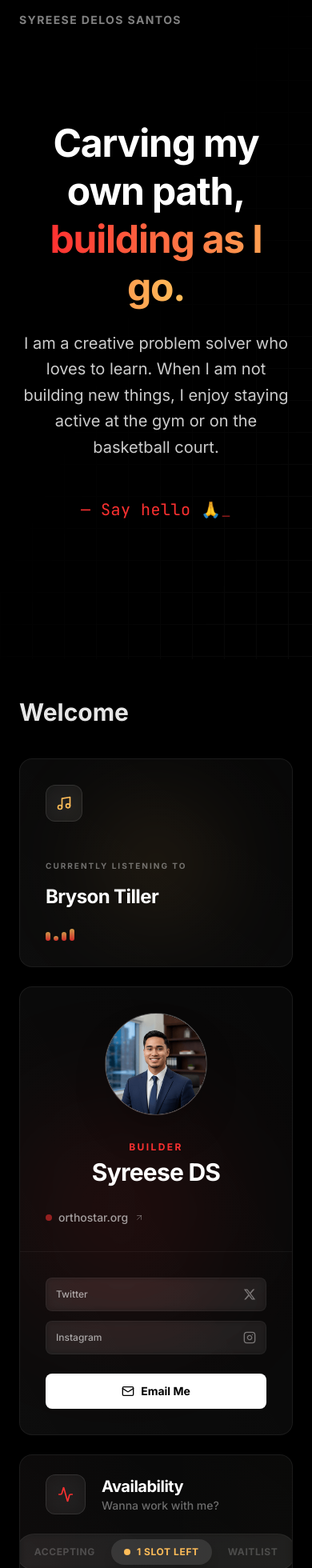
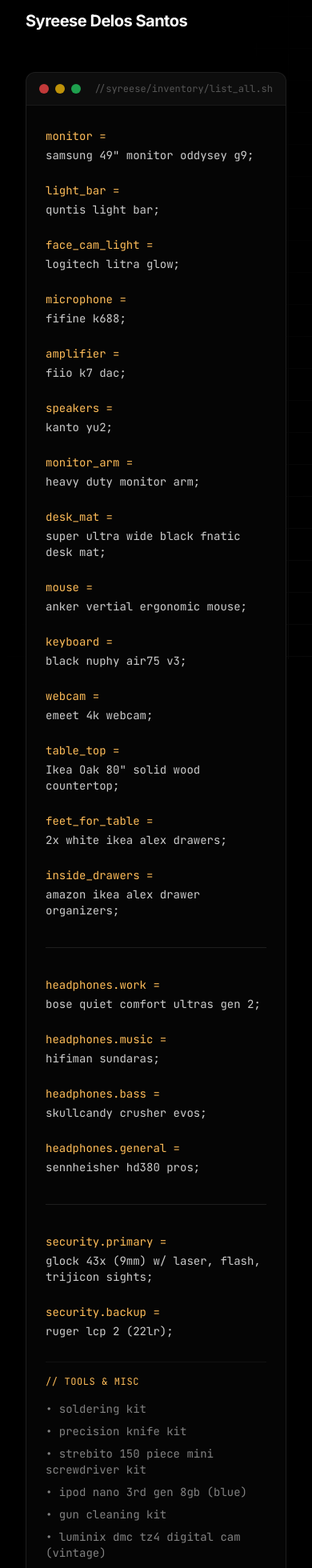
Before and after one commit to SyreeseOfficial/portfolio, a React (Vite) app: page /setup in a window 390 px wide. Shown: the part 20-1980 px from the top of the page at 80% size. Built offline with nearby package versions, Linux system fonts and the light colour scheme.

Commit message:
Update links, animations & styles

```diff
--- a/App.tsx
+++ b/App.tsx
@@ -1,82 +1,53 @@
 import React from 'react';
+import { BrowserRouter as Router, Routes, Route } from 'react-router-dom';
 import { Background } from './components/Layout/Background';
 import { Hero } from './components/Hero';
 import { HeaderBento } from './components/HeaderBento';
-import { BentoGrid } from './components/BentoGrid';
+import { Philosophy } from './components/Philosophy';
+import { DeskSetup } from './components/DeskSetup';
 import { Tools } from './components/Tools';
+import { Bookshelf } from './components/Bookshelf';
+import { MyBets } from './components/MyBets';
 import { Roadmap } from './components/Roadmap';
 import { Footer } from './components/Footer';
-import { DeskSetup } from './components/DeskSetup';
+import { SetupPage } from './components/SetupPage';
+import { ContentDiet } from './components/ContentDiet';
+import { FavoritePurchases } from './components/FavoritePurchases';
 import { PhotosPreview } from './components/PhotosPreview';
-import { Philosophy } from './components/Philosophy';
-import { ContentDiet } from './components/ContentDiet';
-import { MyBets } from './components/MyBets';
-import { Bookshelf } from './components/Bookshelf';
-import { FavoritePurchases } from './components/FavoritePurchases';
 import { Changelog } from './components/Changelog';
 
-function App() {
+const LandingPage = () => {
     return (
-    <div className="min-h-screen text-white font-sans selection:bg-[#ff3131]/30 selection:text-[#ffbd59]">
+        <div className="relative min-h-screen text-white selection:bg-red-500/30">
             <Background />
-
-      <main className="relative z-10 px-6 md:px-12 lg:px-24 max-w-7xl mx-auto flex flex-col">
-
+            <div className="relative z-10 max-w-7xl mx-auto px-6 py-12 md:px-12 md:py-20 space-y-32">
                 <Hero />
-
-        <div className="mb-80">
                 <HeaderBento />
-        </div>
-
-        <div className="mb-80">
-          <BentoGrid />
-        </div>
-
-        <div className="mb-80">
                 <Philosophy />
-        </div>
-
-        <div className="mb-80">
-          <Tools />
-        </div>
-
-        <div className="mb-80">
-          <ContentDiet />
-        </div>
-
-        <section className="mb-80 grid grid-cols-1 md:grid-cols-2 gap-6">
+                <div className="grid grid-cols-1 md:grid-cols-2 gap-6">
                     <DeskSetup />
                     <PhotosPreview />
-        </section>
-
-        <div className="mb-80">
+                </div>
+                <Tools />
+                <ContentDiet />
+                <FavoritePurchases />
+                <Bookshelf />
                 <MyBets />
-        </div>
-
-        <div className="mb-80">
-          <Bookshelf />
-        </div>
-
-        <div className="mb-80">
-          <FavoritePurchases />
-        </div>
-
-        <div className="mb-80">
+                <Roadmap />
                 <Changelog />
-        </div>
-
-        <div className="mb-80">
-          <Roadmap />
-        </div>
-
                 <Footer />
-      </main>
-
-      <div className="fixed top-8 left-6 md:left-12 z-50 mix-blend-difference">
-         <span className="font-bold text-sm tracking-widest uppercase opacity-50">Syreese Delos Santos</span>
             </div>
         </div>
     );
+};
+
+export default function App() {
+    return (
+        <Router>
+            <Routes>
+                <Route path="/" element={<LandingPage />} />
+                <Route path="/setup" element={<SetupPage />} />
+            </Routes>
+        </Router>
+    );
 }
-
-export default App;
--- a/components/Bookshelf.tsx
+++ b/components/Bookshelf.tsx
@@ -21,7 +21,7 @@ const BOOKS = [
     summary: "If you want to win fast, you have to find the one most important job that gets you closer to your goal. Once you find it, forget everything else. Stop getting distracted and just focus on that one big thing.",
     gradient: "from-[#ffbd59]/20 to-yellow-200/20",
     colSpan: "md:col-span-1",
-    icon: <Target className="w-6 h-6 text-[#ff3131]" />,
+    icon: <Target className="w-6 h-6 text-[#ffbd59]" />,
     url: "https://www.goodreads.com/book/show/16256798-the-one-thing?from_search=true&from_srp=true&qid=NMSXZa4IIw&rank=1"
   },
   {
@@ -72,7 +72,7 @@ export const Bookshelf: React.FC = () => {
                 className="h-full p-8 flex flex-col group relative overflow-hidden transition-all duration-300 !border-0 bg-white/[0.02]"
                 hoverEffect={false}
               >
-                <div className={`absolute -top-10 -right-10 w-48 h-48 bg-gradient-to-br ${book.gradient} blur-[60px] rounded-full group-hover:scale-150 transition-transform duration-700 opacity-40 group-hover:opacity-60`} />
+                {/* Gradient removed */}
 
                 <div className="relative z-10 flex flex-col h-full">
                   {/* Header: Author & Title with Icon at top right */}
--- a/components/DeskSetup.tsx
+++ b/components/DeskSetup.tsx
@@ -1,5 +1,6 @@
 import React from 'react';
 import { motion } from 'framer-motion';
+import { Link } from 'react-router-dom';
 
 export const DeskSetup: React.FC = () => {
   return (
@@ -11,6 +12,7 @@ export const DeskSetup: React.FC = () => {
       <motion.div
         initial={{ opacity: 0, y: 20 }}
         whileInView={{ opacity: 1, y: 0 }}
+        whileHover={{ scale: 1.02 }}
         viewport={{ once: true }}
         className="group relative flex flex-col flex-1 bg-[#050505] rounded-xl overflow-hidden border border-white/10 hover:border-white/20 transition-colors duration-500"
       >
@@ -56,9 +58,9 @@ export const DeskSetup: React.FC = () => {
           </p>
 
           <div className="pt-4">
-            <a href="#" className="inline-block text-transparent bg-clip-text bg-gradient-to-r from-[#ff3131] to-[#ffbd59] font-semibold hover:opacity-80 transition-opacity">
+            <Link to="/setup" className="inline-block text-transparent bg-clip-text bg-gradient-to-r from-[#ff3131] to-[#ffbd59] font-semibold hover:opacity-80 transition-opacity">
               [ Explore My Setup ]
-            </a>
+            </Link>
           </div>
         </div>
 
--- a/components/FavoritePurchases.tsx
+++ b/components/FavoritePurchases.tsx
@@ -56,8 +56,12 @@ export const FavoritePurchases: React.FC = () => {
             </div>
 
             <div className="flex flex-col">
-                    {PURCHASES.map((item) => (
+              {PURCHASES.map((item, i) => (
                 <motion.a
+                  initial={{ opacity: 0, x: -20 }}
+                  whileInView={{ opacity: 1, x: 0 }}
+                  viewport={{ once: true }}
+                  transition={{ delay: i * 0.1 }}
                   key={item.id}
                   href={item.url}
                   target="_blank"
--- a/components/Hero.tsx
+++ b/components/Hero.tsx
@@ -71,7 +71,9 @@ export const Hero: React.FC = () => {
         </div>
 
         <a
-          href="#footer"
+          href="https://x.com/hisyre"
+          target="_blank"
+          rel="noopener noreferrer"
           className="inline-block text-xl text-[#ff3131] h-8 font-mono tracking-wide"
         >
           {text}
--- a/components/Philosophy.tsx
+++ b/components/Philosophy.tsx
@@ -5,7 +5,7 @@ import { Crown, Hammer, Sparkles } from 'lucide-react';
 const RULES = [
   {
     title: "I'm In Charge",
-    description: "I decide how I think and feel. Every choice is my fault.",
+    description: "I choose my mindset & create my own reality.",
     icon: <Crown className="w-6 h-6" />,
     color: "text-white",
     video: "/videos/ship.webm"
@@ -40,6 +40,7 @@ export const Philosophy: React.FC = () => {
             key={i}
             initial={{ opacity: 0, y: 10 }}
             whileInView={{ opacity: 1, y: 0 }}
+            whileHover={{ y: -5 }}
             viewport={{ once: true }}
             transition={{ delay: i * 0.1 }}
             className="flex flex-col p-6 rounded-2xl border border-white/5 bg-white/[0.02] hover:bg-white/[0.04] transition-colors duration-300"
--- a/components/PhotosPreview.tsx
+++ b/components/PhotosPreview.tsx
@@ -11,6 +11,7 @@ export const PhotosPreview: React.FC = () => {
       <motion.div
         initial={{ opacity: 0, y: 20 }}
         whileInView={{ opacity: 1, y: 0 }}
+        whileHover={{ scale: 1.02 }}
         viewport={{ once: true }}
         transition={{ delay: 0.1 }}
         className="group relative flex flex-col flex-1 bg-[#050505] rounded-xl overflow-hidden border border-white/10 hover:border-white/20 transition-colors duration-500"
--- /dev/null
+++ b/components/SetupPage.tsx
@@ -0,0 +1,106 @@
+import React from 'react';
+import { motion } from 'framer-motion';
+import { Background } from './Layout/Background';
+import { Link } from 'react-router-dom';
+
+export const SetupPage: React.FC = () => {
+    return (
+        <div className="min-h-screen bg-black text-white p-8 font-sans selection:bg-red-500/30">
+            <Background />
+
+            <div className="relative z-10 max-w-4xl mx-auto">
+                {/* Header / Logo */}
+                <div className="mb-12">
+                    <Link to="/" className="inline-block group">
+                        <h1 className="text-xl font-bold tracking-tight group-hover:text-white/80 transition-colors">
+                            Syreese Delos Santos
+                        </h1>
+                        <div className="h-0.5 w-full bg-gradient-to-r from-red-500 to-yellow-500 scale-x-0 group-hover:scale-x-100 transition-transform origin-left" />
+                    </Link>
+                </div>
+
+                {/* Terminal Container */}
+                <motion.div
+                    initial={{ opacity: 0, y: 20 }}
+                    animate={{ opacity: 1, y: 0 }}
+                    transition={{ duration: 0.5 }}
+                    className="bg-[#050505] rounded-xl overflow-hidden border border-white/10 shadow-2xl"
+                >
+                    {/* Terminal Header */}
+                    <div className="flex items-center justify-between px-4 py-3 bg-white/[0.03] border-b border-white/5">
+                        <div className="flex space-x-2">
+                            <div className="w-3 h-3 rounded-full bg-red-500/80" />
+                            <div className="w-3 h-3 rounded-full bg-yellow-500/80" />
+                            <div className="w-3 h-3 rounded-full bg-green-500/80" />
+                        </div>
+                        <div className="text-xs font-mono text-white/30">
+                    //syreese/inventory/list_all.sh
+                        </div>
+                    </div>
+
+                    {/* Content */}
+                    <div className="p-6 md:p-10 font-mono text-sm space-y-6">
+
+                        {/* Items Grid */}
+                        <div className="grid grid-cols-1 gap-y-4">
+                            <SetupItem label="monitor" value='samsung 49" monitor oddysey g9' />
+                            <SetupItem label="light_bar" value="quntis light bar" />
+                            <SetupItem label="face_cam_light" value="logitech litra glow" />
+                            <SetupItem label="microphone" value="fifine k688" />
+                            <SetupItem label="amplifier" value="fiio k7 dac" />
+                            <SetupItem label="speakers" value="kanto yu2" />
+                            <SetupItem label="monitor_arm" value="heavy duty monitor arm" />
+                            <SetupItem label="desk_mat" value="super ultra wide black fnatic desk mat" />
+                            <SetupItem label="mouse" value="anker vertial ergonomic mouse" />
+                            <SetupItem label="keyboard" value="black nuphy air75 v3" />
+                            <SetupItem label="webcam" value="emeet 4k webcam" />
+                            <SetupItem label="table_top" value='Ikea Oak 80" solid wood countertop' />
+                            <SetupItem label="feet_for_table" value="2x white ikea alex drawers" />
+                            <SetupItem label="inside_drawers" value="amazon ikea alex drawer organizers" />
+
+                            <div className="h-px bg-white/10 my-4" />
+
+                            <SetupItem label="headphones.work" value="bose quiet comfort ultras gen 2" />
+                            <SetupItem label="headphones.music" value="hifiman sundaras" />
+                            <SetupItem label="headphones.bass" value="skullcandy crusher evos" />
+                            <SetupItem label="headphones.general" value="sennheisher hd380 pros" />
+
+                            <div className="h-px bg-white/10 my-4" />
+
+                            <SetupItem label="security.primary" value="glock 43x (9mm) w/ laser, flash, trijicon sights" />
+                            <SetupItem label="security.backup" value="ruger lcp 2 (22lr)" />
+                        </div>
+
+                        <div className="mt-8 pt-4 border-t border-white/5">
+                            <div className="text-[#ffbd59] mb-4 text-xs uppercase tracking-wider">// Tools & Misc</div>
+                            <div className="grid grid-cols-1 md:grid-cols-2 gap-x-12 gap-y-2 text-white/50">
+                                <div>• soldering kit</div>
+                                <div>• precision knife kit</div>
+                                <div>• strebito 150 piece mini screwdriver kit</div>
+                                <div>• ipod nano 3rd gen 8gb (blue)</div>
+                                <div>• gun cleaning kit</div>
+                                <div>• luminix dmc tz4 digital cam (vintage)</div>
+                                <div>• label maker</div>
+                                <div>• multi tool</div>
+                                <div>• reusable batteries + charger</div>
+                            </div>
+                        </div>
+
+                        <div className="flex mt-8">
+                            <span className="text-green-500 mr-2">➜</span>
+                            <span className="animate-pulse">_</span>
+                        </div>
+
+                    </div>
+                </motion.div>
+            </div>
+        </div>
+    );
+};
+
+const SetupItem = ({ label, value }: { label: string, value: string }) => (
+    <div className="flex flex-col md:flex-row md:items-baseline hover:bg-white/[0.02] -mx-2 px-2 py-1 rounded transition-colors">
+        <span className="text-[#ffbd59] md:min-w-[200px] shrink-0 select-none pb-1 md:pb-0">{label} = </span>
+        <span className="text-white/80">{value};</span>
+    </div>
+);
--- a/package.json
+++ b/package.json
@@ -10,9 +10,10 @@
   },
   "dependencies": {
     "framer-motion": "^12.23.26",
+    "lucide-react": "^0.561.0",
     "react": "^19.2.3",
     "react-dom": "^19.2.3",
-    "lucide-react": "^0.561.0"
+    "react-router-dom": "^7.11.0"
   },
   "devDependencies": {
     "@types/node": "^22.14.0",
```
Also changed, not shown: components/Changelog.tsx (+6 -5 lines), components/HeaderBento.tsx (+7 -0 lines), components/Tools.tsx (+7 -2 lines), 1 other file (tests, documents, lock files or other folders). Lines whose indentation alone changed are shown as unchanged.
